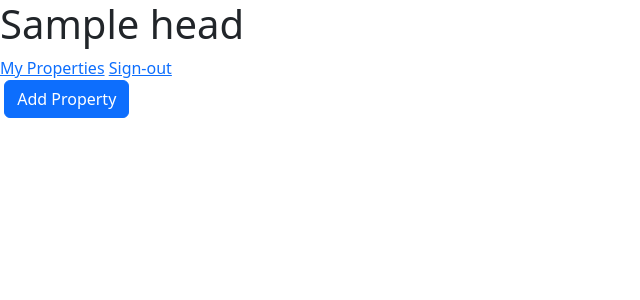
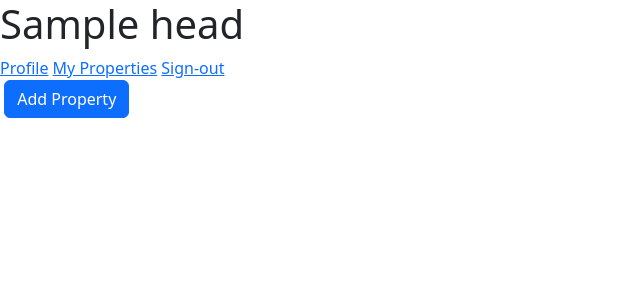
Before and after one commit to sohamnair/Home-Finder-, a Node server app: template views/owner_properties_empty_list_page.handlebars in a window 1280 px wide. Shown: the top 300 px of the page, without its empty margins (0-640 px from the left). Run offline with Node 20, Linux system fonts and the light colour scheme; the template is opened without the code that fills it: most values are stand-ins (such as "Sample title", 1, 10 or a date in 2020); some libraries are stand-ins or nearby versions.

Commit message:
Final Commit

```diff
--- a/views/owner_properties_empty_list_page.handlebars
+++ b/views/owner_properties_empty_list_page.handlebars
@@ -1,5 +1,6 @@
 <main>
     <div class="ownerLinks">
+      <a href="/owners" class="studentElement2">Profile</a>
       <a href="/owners/properties-list" class="studentElement2">My Properties</a>
       <a href="/sign-out" class="studentElement2">Sign-out</a>
    </div>
```
Also changed, not shown: README.md.
